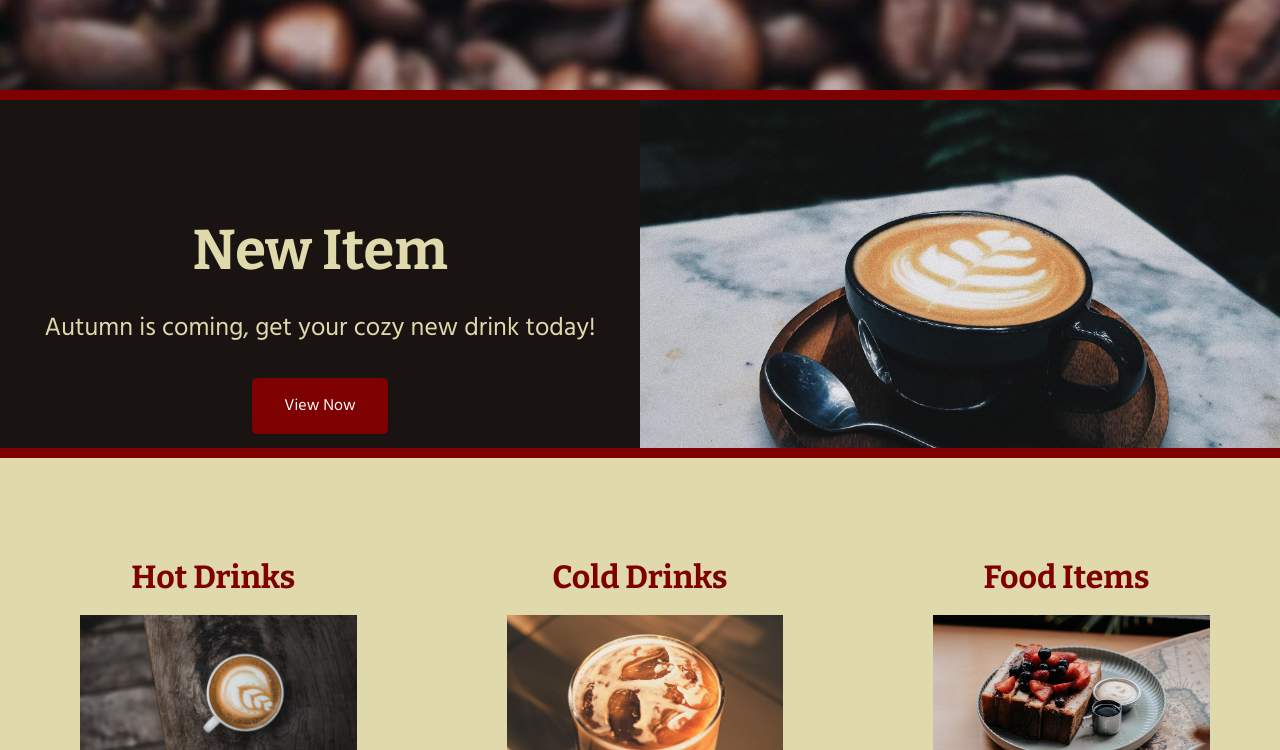
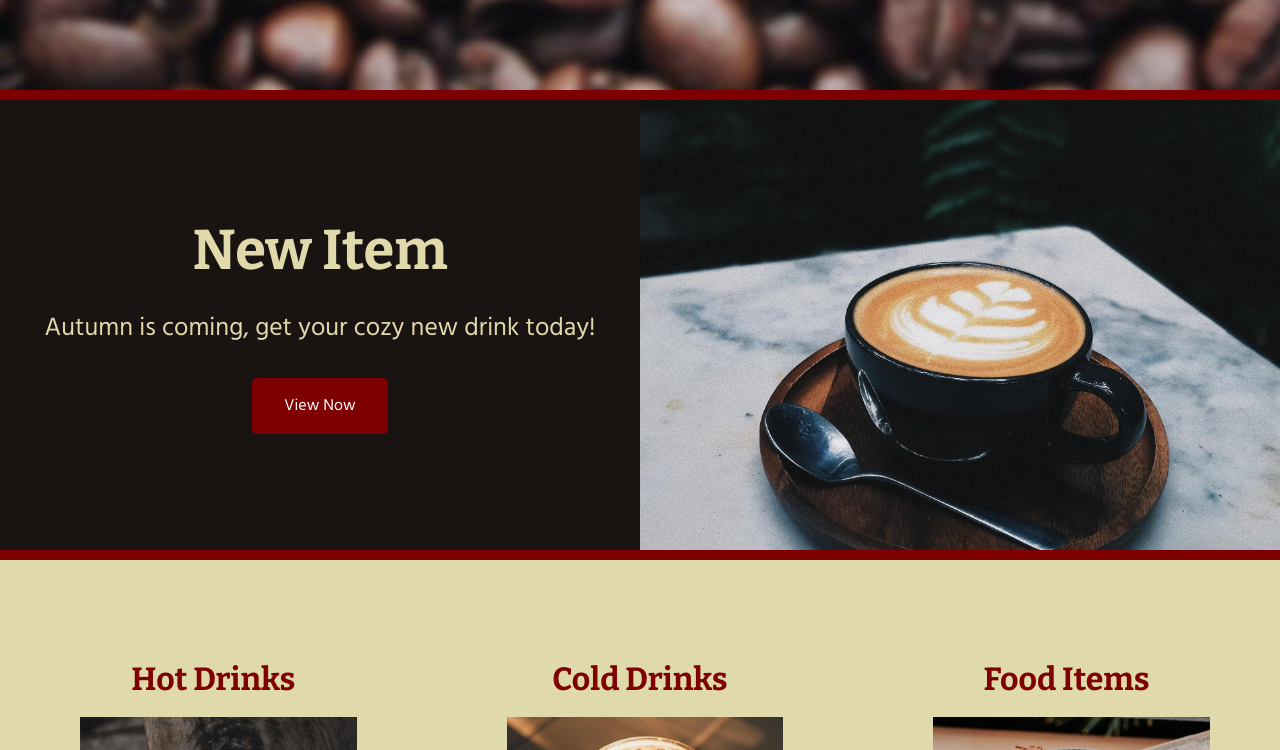
Before and after one commit to missshainale/javabean, a plain HTML site: page index.html in a window 1280 px wide. Shown: the part 585-1335 px from the top of the page. Drawn offline with nearby package versions, Linux system fonts and the light colour scheme.

Commit message:
Update stylesheet.css
fixed min-height for darkcontainer + rowimage

```diff
--- a/css/stylesheet.css
+++ b/css/stylesheet.css
@@ -422,6 +422,7 @@ a.nav-link:hover {
   .darkcontainer {
     width:100%;
     background-color: #191312;
+    min-height: 400px;
   }
 
   .darkcontainer h1 {
@@ -600,6 +601,7 @@ a.nav-link:hover {
     .rowimage {
       width: 50%;
       height: 100%;
+      min-height: 450px;
       background-position: center;
       background-repeat: no-repeat;
       background-size: cover;
```
